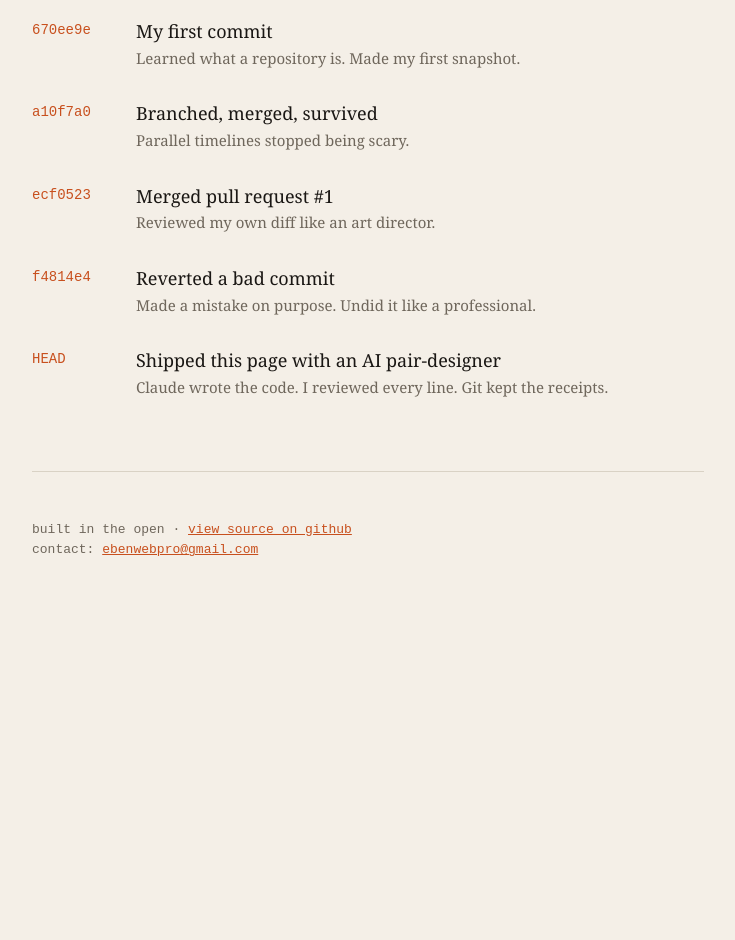
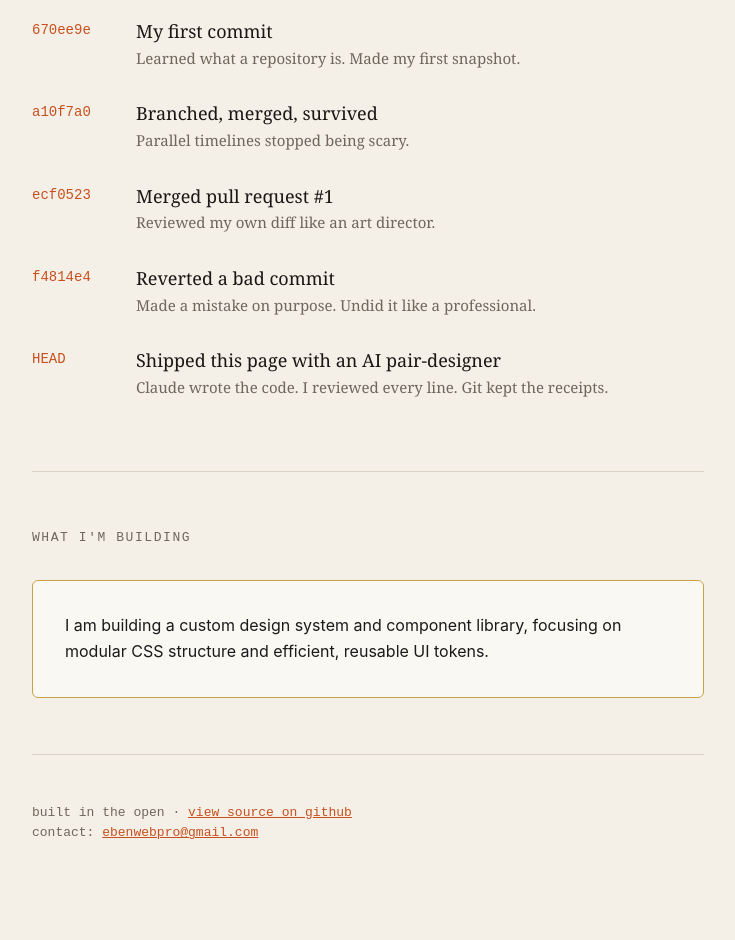
Before and after one commit to ebenwebpro/my-first-website, a plain HTML site: page index.html in a window 1280 px wide. Shown: the part 743-1683 px from the top of the page, without its empty margins (272-1007 px from the left). Before the commit the page ends 1400 px from the top, so only its background shows below. Drawn offline with Linux system fonts and the light colour scheme.

Commit message:
Add design system tokens and card component

```diff
--- a/index.html
+++ b/index.html
@@ -5,6 +5,8 @@
   <meta name="viewport" content="width=device-width, initial-scale=1.0">
   <meta name="description" content="Omotoso Ebenezer — web designer building modern websites with WordPress, Elementor and AI-powered workflows.">
   <title>Omotoso Ebenezer — Web Designer</title>
+  <link rel="stylesheet" href="styles/tokens.css">
+  <link rel="stylesheet" href="styles/card.css">
   <style>
     :root {
       --ink: #1a1714;
@@ -132,6 +134,13 @@
       </ul>
     </section>
 
+    <section>
+      <h2>What I'm building</h2>
+      <div class="card">
+        <p>I am building a custom design system and component library, focusing on modular CSS structure and efficient, reusable UI tokens.</p>
+      </div>
+    </section>
+
     <footer>
       <p>built in the open · <a href="https://github.com/ebenwebpro/my-first-website">view source on github</a></p>
 <p>contact: <a href="mailto:ebenwebpro@gmail.com">ebenwebpro@gmail.com</a></p>
--- /dev/null
+++ b/styles/card.css
@@ -0,0 +1,8 @@
+.card {
+  font-family: var(--font-body);
+  background-color: var(--color-paper);
+  color: var(--color-ink);
+  padding: var(--space-lg);
+  border: 1px solid var(--color-accent);
+  border-radius: 6px;
+}
--- /dev/null
+++ b/styles/tokens.css
@@ -0,0 +1,15 @@
+:root {
+  /* Colors */
+  --color-ink: #1a1a1a;
+  --color-paper: #faf8f3;
+  --color-accent: #c8a24b;
+
+  /* Typography */
+  --font-body: 'Inter', system-ui, sans-serif;
+  --font-display: 'Georgia', serif;
+
+  /* Spacing scale */
+  --space-sm: 0.5rem;
+  --space-md: 1rem;
+  --space-lg: 2rem;
+}
```
